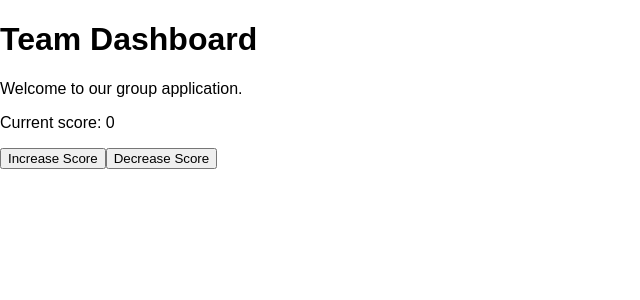
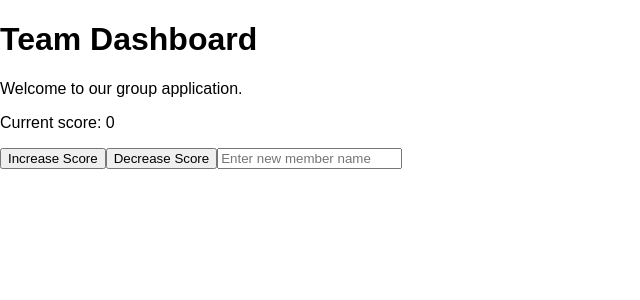
Before and after one commit to Effiong06/react-50-tasks, a React (Vite) app: page / in a window 1280 px wide. Shown: the top 300 px of the page, without its empty margins (0-640 px from the left). Built offline with nearby package versions, Linux system fonts and the light colour scheme.

Commit message:
Task 37: Add controlled input for new member name

```diff
--- a/src/App.tsx
+++ b/src/App.tsx
@@ -19,6 +19,12 @@ function TeamDashboard() {
       <p>Current score: {teamScore}</p>
       <button onClick={increaseScore}>Increase Score</button>
       <button onClick={decreaseScore}>Decrease Score</button>
+
+      <input
+        type="text"
+        value={newMemberName}
+        placeholder="Enter new member name"
+      />
     </div>
   );
 }
```
